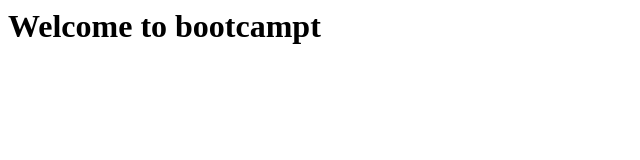
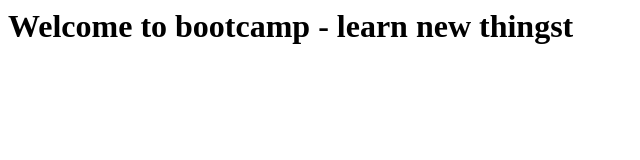
Before and after one commit to ashwath2302019-ctrl/bootcamp-portal, a plain HTML site: page index.html in a window 1280 px wide. Shown: the whole page, without its empty margins (0-640 px from the left). Drawn offline with Linux system fonts and the light colour scheme.

```diff
--- a/index.html
+++ b/index.html
@@ -1 +1 @@
-<h1>Welcome to bootcampt</h1>
+<h1>Welcome to bootcamp - learn new thingst</h1>
```
